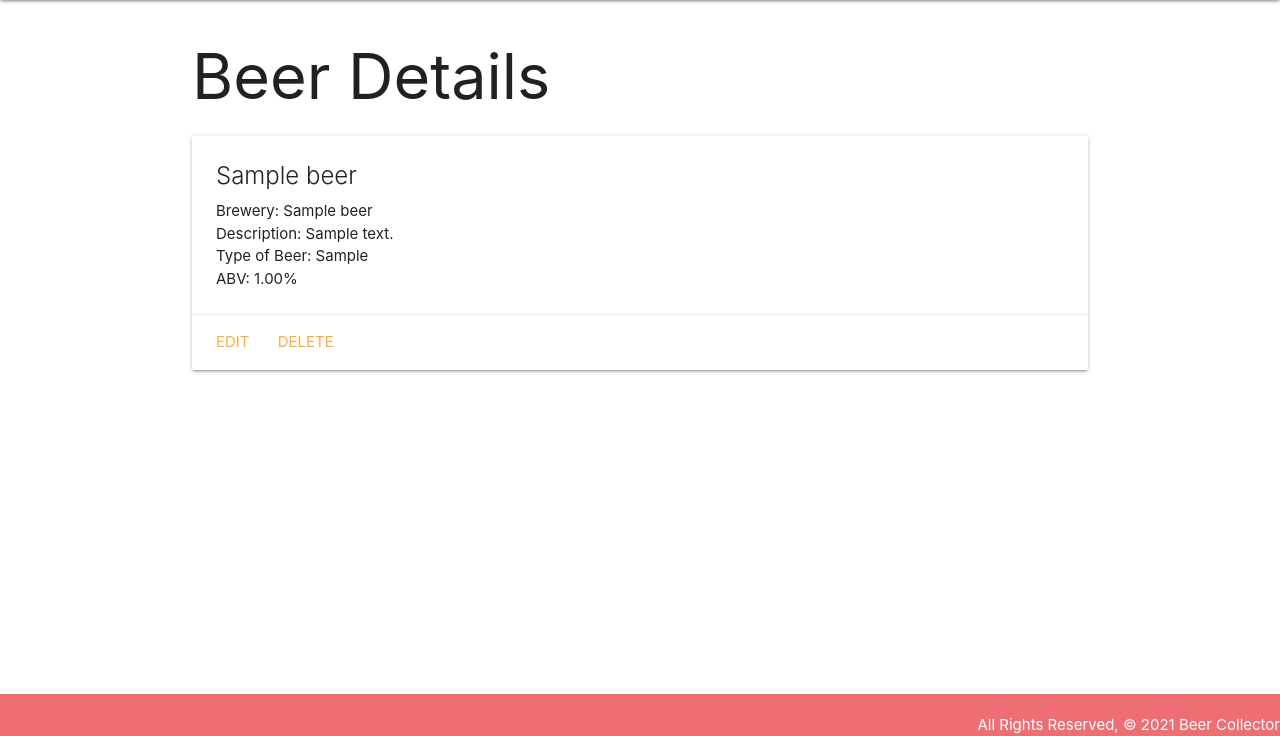
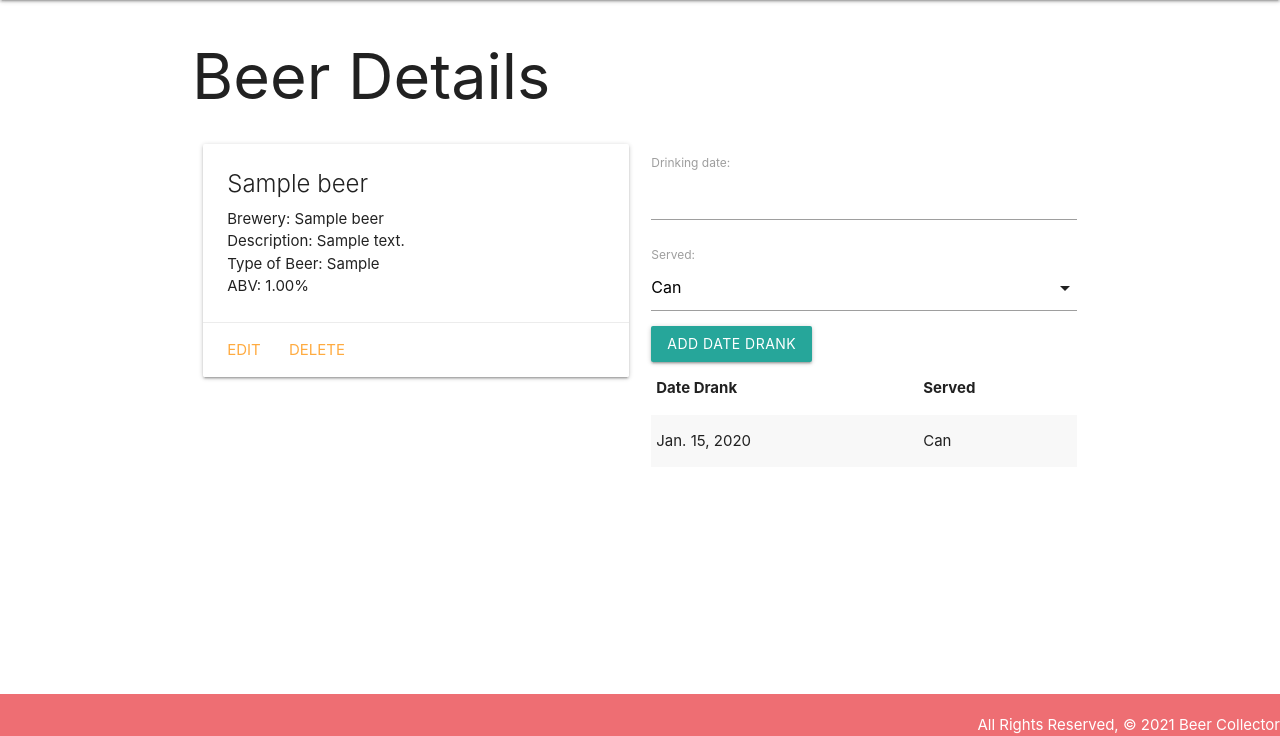
Before and after one commit to niladrisgithub/beercollection, a Django app: page /beers/1/ in a window 1280 px wide. Shown: the part 64-800 px from the top of the page. Run offline with Django 3.2, Linux system fonts and the light colour scheme; tables that the repository leaves empty hold one stand-in row (values such as "Sample post").

Commit message:
feat: add date drank form

```diff
--- /dev/null
+++ b/main_app/forms.py
@@ -0,0 +1,7 @@
+from django.forms import ModelForm
+from .models import Drinking
+
+class DrinkingForm(ModelForm):
+    class Meta:
+        model = Drinking
+        fields = ['date', 'served']
--- a/main_app/models.py
+++ b/main_app/models.py
@@ -2,6 +2,13 @@ from django.db import models
 from django.urls import reverse
 
 # Create your models here.
+
+SERVED = (
+    ('C', 'Can'),
+    ('B', 'Bottle'),
+    ('D', 'Draft'),
+    ('G', 'Growler'),
+)
 
 class Beer(models.Model):
     brewery_name = models.CharField(max_length=100)
@@ -28,3 +35,20 @@ class Hop(models.Model):
 
     def get_absolute_url(self):
         return reverse('detail', kwargs={'hop_id': self.id})
+
+
+class Drinking(models.Model):
+    class Meta:
+        ordering = ['-date']
+
+    date = models.DateField('drinking date')
+    served = models.CharField(
+        max_length=1,
+        choices=SERVED,
+        default=SERVED[0][0]
+    )
+
+    beer = models.ForeignKey(Beer, on_delete=models.CASCADE)
+
+    def __str__(self):
+        return f"{self.get_served_display()} on {self.date}"
--- a/main_app/templates/base.html
+++ b/main_app/templates/base.html
@@ -8,6 +8,8 @@
     <meta name="viewport" content="width=device-width, initial-scale=1.0">
     <link rel="stylesheet" href="https://cdnjs.cloudflare.com/ajax/libs/materialize/1.0.0/css/materialize.min.css">
     <link rel="stylesheet" href="{% static 'css/style.css' %}">
+       <!-- Compiled and minified JavaScript -->
+       <script src="https://cdnjs.cloudflare.com/ajax/libs/materialize/1.0.0/js/materialize.min.js"></script>
     <title>Beer Collector</title>
 </head>
 <body>
--- a/main_app/templates/beers/detail.html
+++ b/main_app/templates/beers/detail.html
@@ -1,6 +1,8 @@
 {% extends 'base.html' %}
 {% block content %}
     <h1>Beer Details</h1>
+    <div class="row">
+        <div class="col s6">
             <div class="card">
                 <div class="card-content">
                     <span class="card-title">{{ beer.beer_name }}</span>
@@ -14,4 +16,48 @@
                     <a href="{% url 'beers_delete' beer.id %}">Delete</a>
                 </div>
             </div>
+        </div>
+        <div class="col s6">
+            <form action="{% url 'add_drinking' beer.id %}" method="POST">
+                {% csrf_token %}
+                {{ drinking_form.as_p }}
+                <input type="submit" class="btn" value="Add Date Drank">
+            </form>
+            <table class="striped">
+                <thead>
+                    <tr>
+                        <th>Date Drank</th>
+                        <th>Served</th>
+                    </tr>
+                </thead>
+                <tbody>
+                    {% for drinking in beer.drinking_set.all %}
+                    <tr>
+                        <td>{{ drinking.date }}</td>
+                        <td>{{ drinking.get_served_display }}</td>
+                    </tr>
+                    {% endfor %}
+                </tbody>
+            </table>
+        </div>
+    </div>
+
+    <script>
+        // Constants
+        const dateEl = document.getElementById('id_date');
+        const selectEl = document.getElementById('id_served');
+
+        // Configure datepicker
+        M.Datepicker.init(dateEl, {
+            format: 'yyyy-mm-dd',
+            default: new Date(),
+            setDefault: true,
+            autoClose: true,
+        });
+
+        // Configure the select tag
+        M.FormSelect.init(selectEl);
+
+    </script>
+
 {% endblock %}
--- a/main_app/urls.py
+++ b/main_app/urls.py
@@ -5,6 +5,7 @@ urlpatterns = [
     path('', views.home, name='home'),
     path('about/', views.about, name='about'),
     path('beers/', views.beers_index, name='index'),
+    path('beers/<int:beer_id>/add_drinking', views.add_drinking, name='add_drinking'),
     path('beers/<int:beer_id>/', views.beers_detail, name='detail'),
     path('beers/create/', views.BeerCreate.as_view(), name='beers_create'),
     path('beers/<int:pk>/update/', views.BeerUpdate.as_view(), name='beers_update'),
--- a/main_app/views.py
+++ b/main_app/views.py
@@ -1,6 +1,7 @@
 from django.views.generic.edit import CreateView, DeleteView, UpdateView
-from django.shortcuts import render
+from django.shortcuts import redirect, render
 from .models import Beer, Hop
+from .forms import DrinkingForm
 
 
 # Create your views here.
@@ -14,9 +15,21 @@ def beers_index(request):
     beers = Beer.objects.all().order_by('abv')
     return render(request, 'beers/index.html', {'beers': beers})
 
+def add_drinking(request, beer_id):
+    form = DrinkingForm(request.POST)
+    if form.is_valid():
+        new_drinking = form.save(commit=False)
+        new_drinking.beer_id = beer_id
+        new_drinking.save()
+    return redirect('detail', beer_id=beer_id)
+
 def beers_detail(request, beer_id):
     beer = Beer.objects.get(id=beer_id)
-    return render(request, 'beers/detail.html', {'beer': beer})
+    drinking_form = DrinkingForm()
+    return render(request, 'beers/detail.html', {
+        'beer': beer,
+        'drinking_form': drinking_form
+        })
 
 class BeerCreate(CreateView):
     model = Beer
```
Also changed, not shown: main_app/migrations/0003_auto_20210708_0349.py (added). Lines whose indentation alone changed are shown as unchanged.
